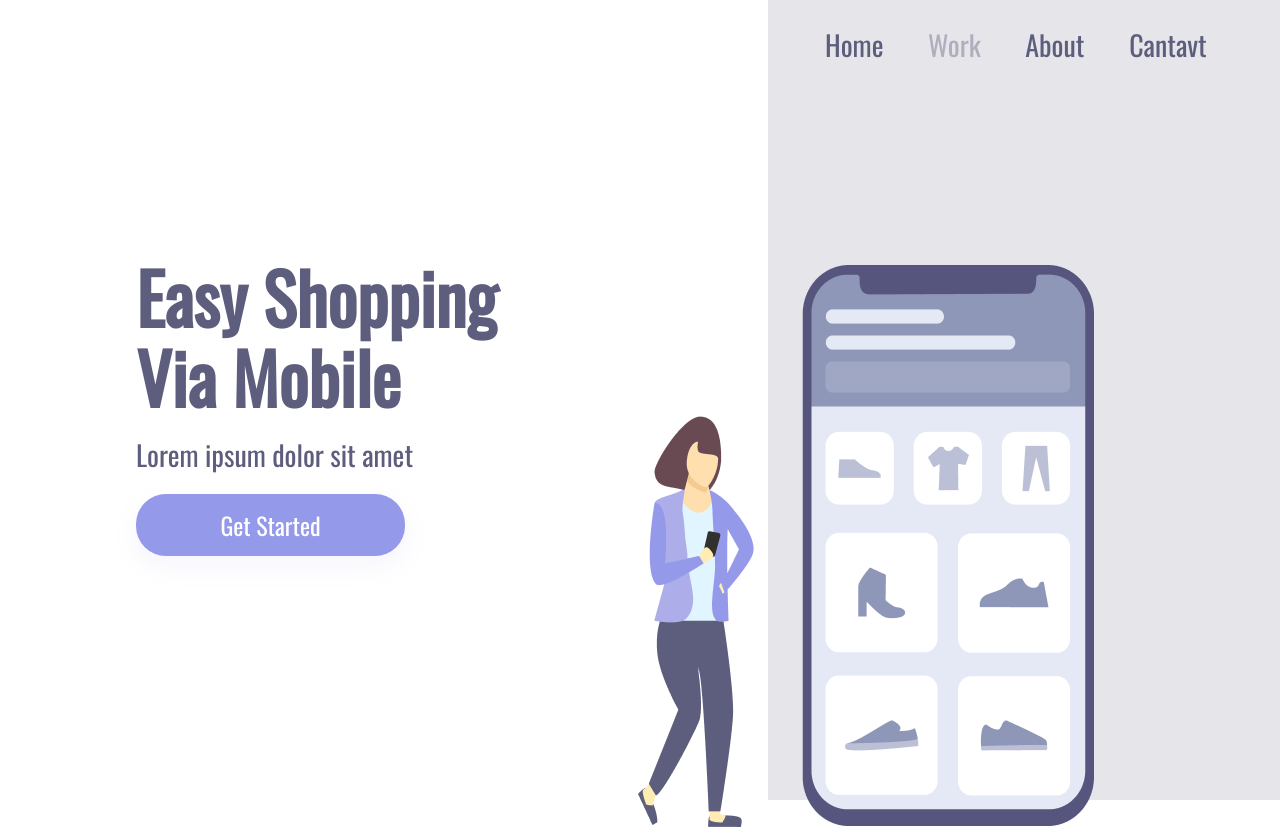
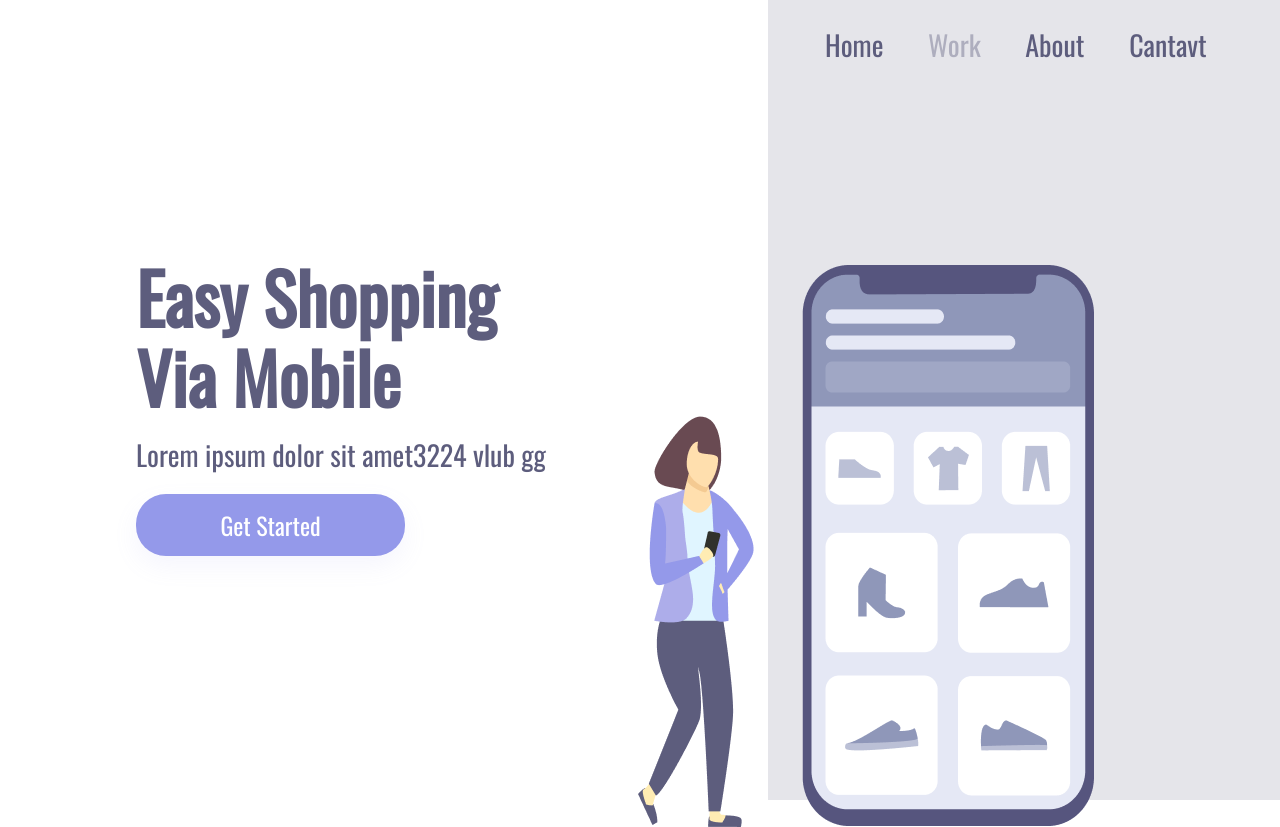
Before and after one commit to kreby4555/Projeto-CSS-part2, a plain HTML site: page index.html in a window 1280 px wide. Drawn offline with nearby package versions, Linux system fonts and the light colour scheme.

Commit message:
Alteração do paragrafo.

```diff
--- a/index.html
+++ b/index.html
@@ -16,7 +16,7 @@
         <section class="container-left">
             <h1>Easy Shopping</h1>
               <h2> Via Mobile</h2>
-            <p>Lorem ipsum dolor sit amet </p>
+            <p>Lorem ipsum dolor sit amet3224 vlub gg </p>
             <button>Get Started</button>
         </section>
         <section class="container-right">
```
